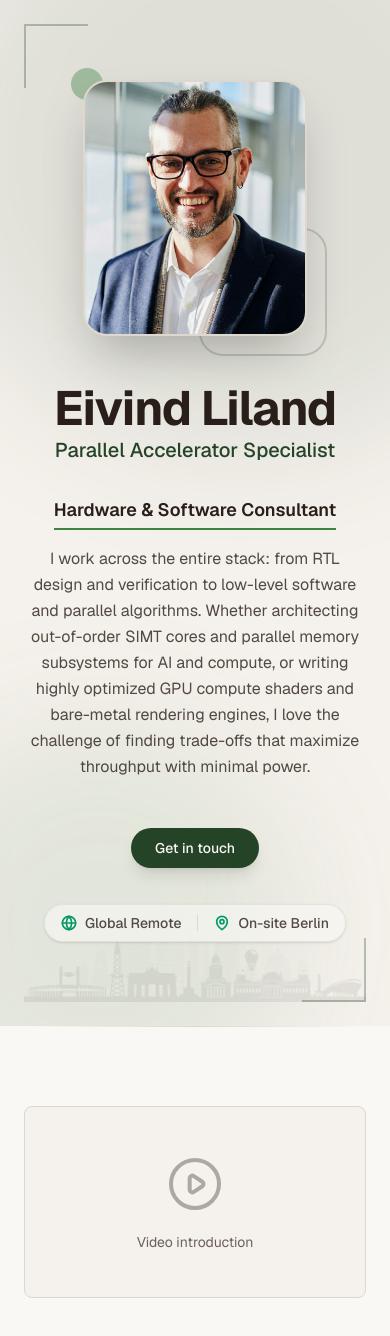
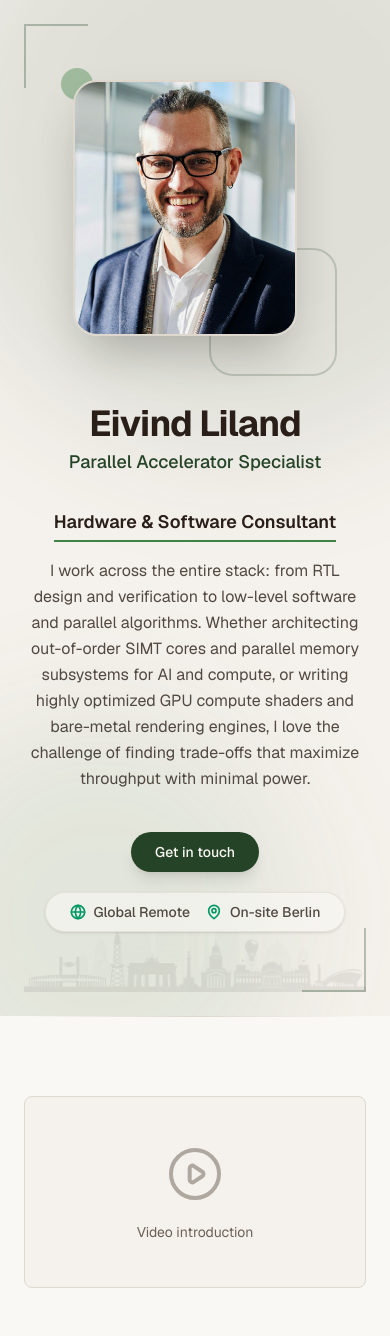
Before and after one commit to spookysys/liland.dev, a Next.js app: page / in a window 390 px wide. Shown: the top 1336 px of the page. Built offline with nearby package versions, Linux system fonts and the light colour scheme.

Commit message:
feat: enhance layout and styling of Hero component for improved visual appeal

```diff
--- a/components/hero.tsx
+++ b/components/hero.tsx
@@ -24,9 +24,9 @@ export function Hero() {
 
       <div className="px-6 py-20 md:px-12 lg:px-24 lg:py-32">
         <div className="mx-auto max-w-5xl">
-          <div className="flex flex-col gap-12 lg:flex-row lg:items-stretch lg:gap-16">
+          <div className="flex flex-col items-center gap-12 lg:flex-row lg:items-stretch lg:gap-16">
             {/* Headshot */}
-            <div className="relative mx-auto shrink-0 lg:mx-0 lg:w-80">
+            <div className="relative mx-auto w-fit shrink-0 pb-5 pr-5 lg:mx-0 lg:w-80 lg:pb-0 lg:pr-0">
               <div className="relative h-64 w-56 overflow-hidden rounded-3xl border-2 border-border shadow-2xl md:h-80 md:w-72 lg:h-full lg:w-full">
                 <img
                   src="/uploaded/profi-profil.jpg"
@@ -40,18 +40,17 @@ export function Hero() {
             </div>
 
             {/* Content */}
-            <div className="relative flex flex-1 flex-col justify-between text-center lg:text-left">
-
-              <div className="relative z-10">
-                <h1 className="text-balance text-5xl font-bold tracking-tight md:text-6xl lg:text-7xl">
+            <div className="relative mx-auto flex w-full max-w-2xl flex-col items-center gap-8 text-center lg:mx-0 lg:max-w-none lg:flex-1 lg:items-start lg:justify-between lg:text-left">
+              <div className="relative z-10 flex flex-col items-center lg:items-start">
+                <h1 className="text-balance text-4xl font-bold tracking-tight sm:text-5xl md:text-6xl lg:text-7xl">
                   Eivind Liland
                 </h1>
 
-                <p className="mt-1 text-xl font-medium text-primary md:text-2xl">
+                <p className="mt-1 text-lg font-medium text-primary sm:text-xl md:text-2xl">
                   Parallel Accelerator Specialist
                 </p>
 
-                <div className="mt-8 max-w-2xl lg:mx-0">
+                <div className="mx-auto mt-8 max-w-2xl lg:mx-0">
                   <h2 className="inline-block border-b-2 border-accent pb-1 text-lg font-semibold">
                     Hardware & Software Consultant
                   </h2>
@@ -61,23 +60,23 @@ export function Hero() {
                 </div>
               </div>
 
-              <div className="mt-12 flex flex-col items-center justify-between gap-8 sm:flex-row sm:items-end lg:mt-0">
-                <div className="pb-1 relative z-20">
+              <div className="relative z-20 mt-2 flex flex-col items-center gap-4 sm:gap-5 lg:mt-0 lg:flex-row lg:items-end lg:justify-between">
+                <div className="pb-1">
                   <Button asChild size="lg" className="rounded-full shadow-lg transition-transform hover:scale-105">
                     <a href="#contact">Get in touch</a>
                   </Button>
                 </div>
 
                 {/* Availability Status Pill */}
-                <div className="pb-1 relative z-20 select-none pointer-events-none">
-                  <div className="inline-flex items-center gap-4 rounded-full border border-border/60 bg-background/60 px-4 py-2 text-sm text-foreground/80 shadow-sm backdrop-blur-md">
+                <div className="max-w-full select-none pointer-events-none pb-1">
+                  <div className="inline-flex h-10 max-w-full flex-wrap items-center justify-center gap-x-4 gap-y-2 rounded-full border border-border/60 bg-background/60 px-6 text-sm text-foreground/80 shadow-sm backdrop-blur-md">
                     <div className="flex items-center gap-2">
                       <svg xmlns="http://www.w3.org/2000/svg" width="16" height="16" viewBox="0 0 24 24" fill="none" stroke="currentColor" strokeWidth="2.5" strokeLinecap="round" strokeLinejoin="round" className="text-emerald-600 dark:text-emerald-500">
                         <circle cx="12" cy="12" r="10"/><path d="M12 2a14.5 14.5 0 0 0 0 20 14.5 14.5 0 0 0 0-20"/><path d="M2 12h20"/>
                       </svg>
                       <span className="font-medium">Global Remote</span>
                     </div>
-                    <div className="h-4 w-px bg-border"></div>
+                    <div className="hidden h-4 w-px bg-border sm:block"></div>
                     <div className="flex items-center gap-2">
                       <svg xmlns="http://www.w3.org/2000/svg" width="16" height="16" viewBox="0 0 24 24" fill="none" stroke="currentColor" strokeWidth="2.5" strokeLinecap="round" strokeLinejoin="round" className="text-emerald-600 dark:text-emerald-500">
                         <path d="M20 10c0 6-8 12-8 12s-8-6-8-12a8 8 0 0 1 16 0Z"/><circle cx="12" cy="10" r="3"/>
```
